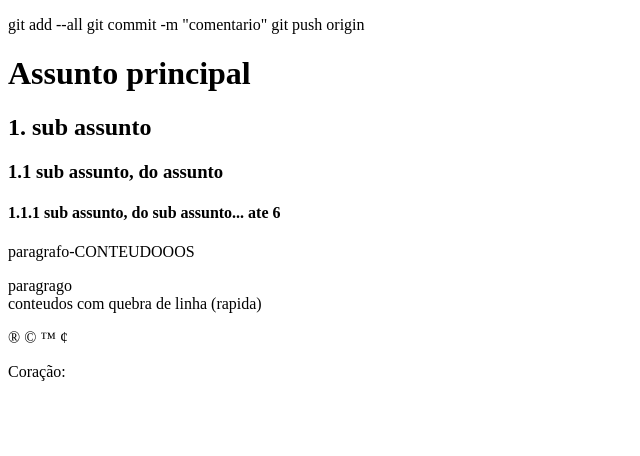
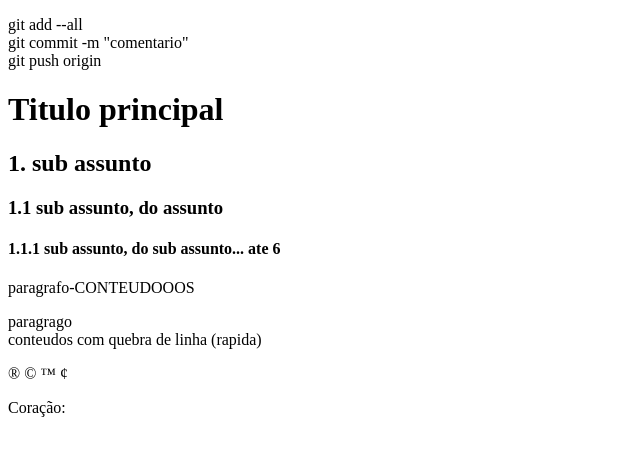
Before and after one commit to joaoaraya/html-css-estudos, a plain HTML site: page Ex1-favicon-emojis/index.html in a window 1280 px wide. Shown: the whole page, without its empty margins (0-640 px from the left). Drawn offline with Linux system fonts and the light colour scheme.

Commit message:
correçao no html

```diff
--- a/Ex1-favicon-emojis/index.html
+++ b/Ex1-favicon-emojis/index.html
@@ -9,13 +9,13 @@
 <body>
     <!--comandos do git-->
     <p>
-        git add --all
-        git commit -m "comentario"
-        git push origin
+        git add --all<br>
+        git commit -m "comentario"<br>
+        git push origin<br>
     </p>
 
     <!--Hieraquia de assuntos-->
-    <h1>Assunto principal</h1>
+    <h1>Titulo principal</h1>
     <h2>1. sub assunto</h2>
     <h3>1.1 sub assunto, do assunto</h3>
     <h4>1.1.1 sub assunto, do sub assunto... ate 6</h4>
```
